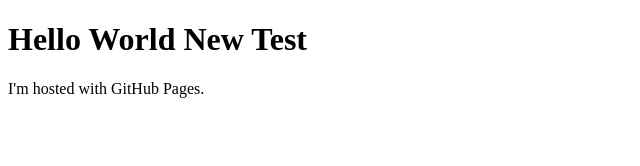
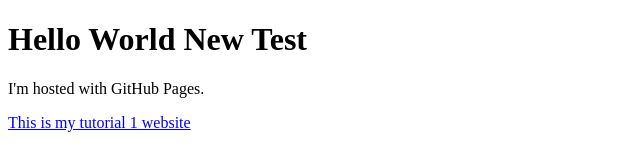
Before and after one commit to calebhk98/calebhk98.github.io, a plain HTML site: page index.html in a window 1280 px wide. Shown: the whole page, without its empty margins (0-640 px from the left). Drawn offline with Linux system fonts and the light colour scheme.

Commit message:
Added my tut 1

```diff
--- a/index.html
+++ b/index.html
@@ -6,5 +6,6 @@
 <body>
   <h1><b>Hello World</b> New Test</h1>
 <p>I'm hosted with GitHub Pages.</p>
+  <p><a href="https://calebhk98.github.io/HTML-Tutorial-1/ct_start.html">This is my tutorial 1 website </a></p>
 </body>
 </html>
```
